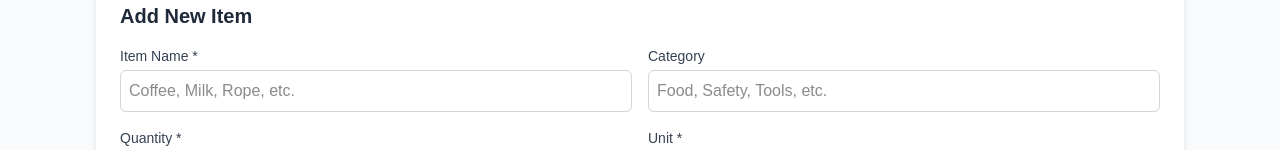
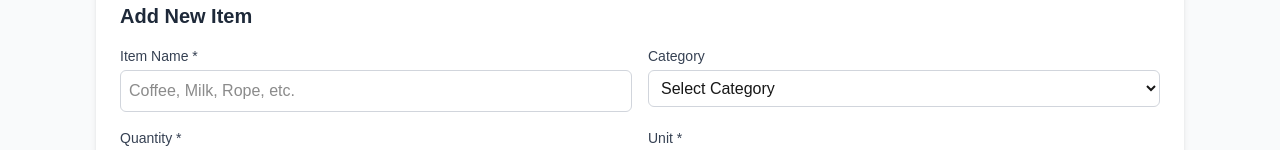
Before and after one commit to czarkom/mejt, a Next.js app: page /inventory in a window 1280 px wide. Both pictures are taken after a click on the button "+ Add Item". Shown: the part 250-400 px from the top of the page. Built offline with nearby package versions, Linux system fonts and the light colour scheme; no server answers; the database is empty.

Commit message:
Narrow categories to just "Food" and "Utilities"

```diff
--- a/app/inventory/page.tsx
+++ b/app/inventory/page.tsx
@@ -196,9 +196,8 @@
           className="p-2 border border-gray-300 rounded-md focus:ring-2 focus:ring-blue-500"
         >
           <option value="">All Categories</option>
-          {categories.map(category => (
-            <option key={category} value={category}>{category}</option>
-          ))}
+          <option value="Food">Food</option>
+          <option value="Utilities">Utilities</option>
         </select>
 
         <button
@@ -239,14 +238,16 @@
                 <label htmlFor="category" className="block text-sm font-medium text-gray-700 mb-1">
                   Category
                 </label>
-                <input
-                  type="text"
+                <select
                   id="category"
                   value={formData.category}
                   onChange={(e) => setFormData({ ...formData, category: e.target.value })}
                   className="w-full p-2 border border-gray-300 rounded-md focus:ring-2 focus:ring-blue-500 focus:border-blue-500"
-                  placeholder="Food, Safety, Tools, etc."
-                />
+                >
+                  <option value="">Select Category</option>
+                  <option value="Food">Food</option>
+                  <option value="Utilities">Utilities</option>
+                </select>
               </div>
             </div>
 
```
